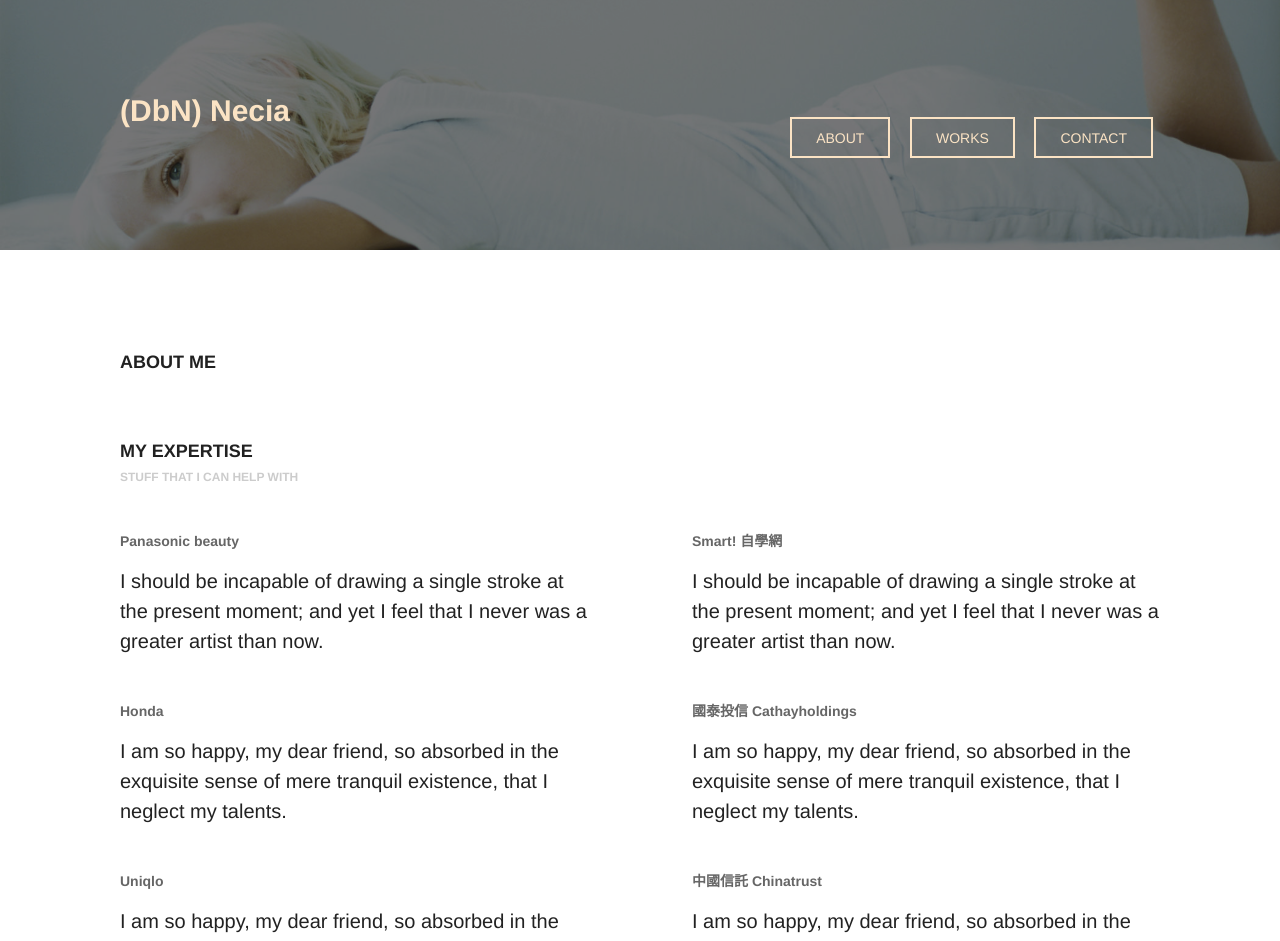
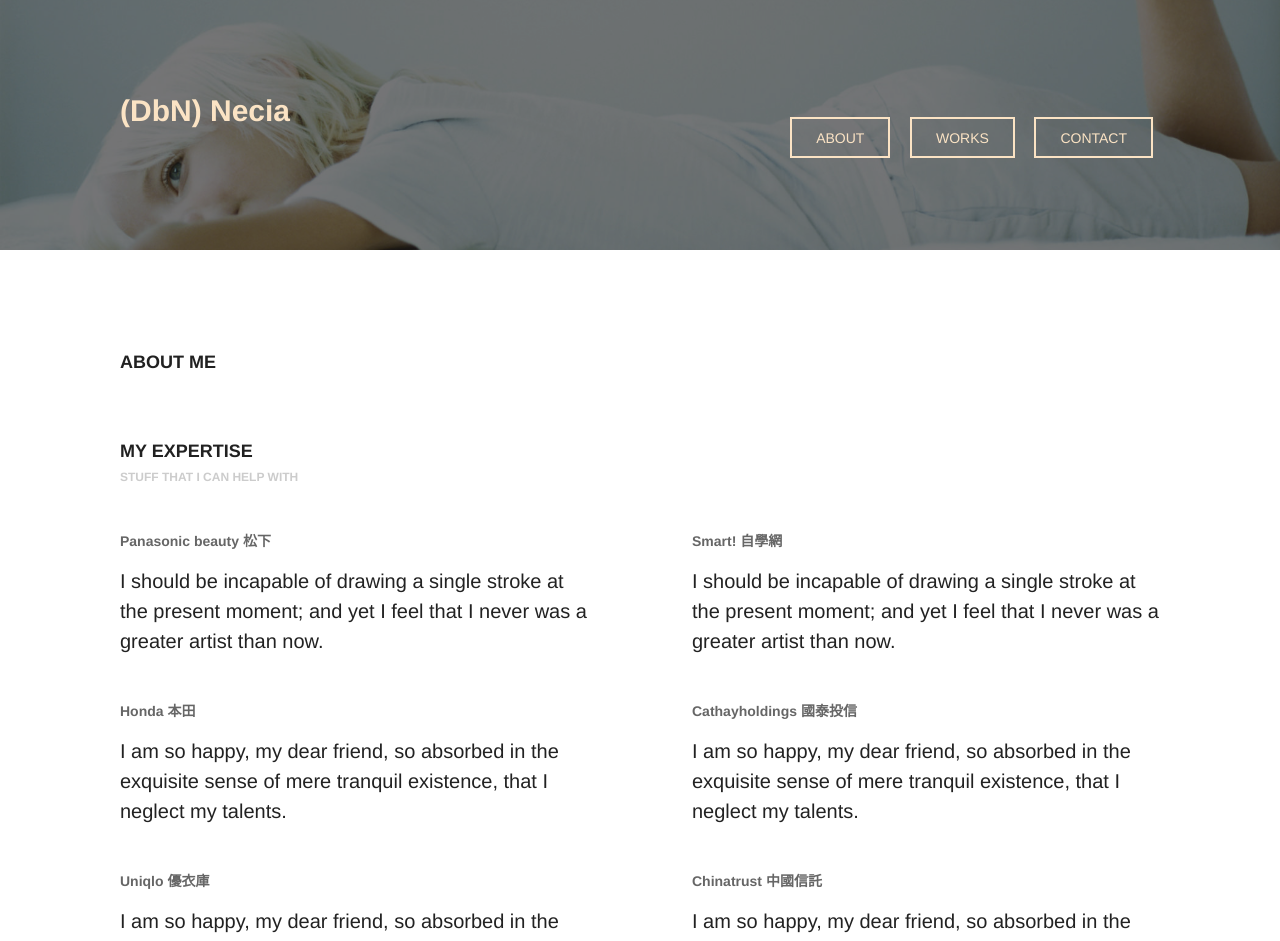
Before and after one commit to Necia/necia.github.io, a Jekyll site: the page built from about/index.html, in a window 1280 px wide. Shown: the top 941 px of the page. Built offline with Jekyll 4.4.1, drawn with Linux system fonts in a browser that asks for light colours; some web fonts are replaced.

Commit message:
brand name

```diff
--- a/about/index.html
+++ b/about/index.html
@@ -29,13 +29,13 @@ overview: true
 
             <div class="one-half first">
 
-                <h4>Panasonic beauty</h4>
+                <h4>Panasonic beauty 松下</h4>
                 <p>I should be incapable of drawing a single stroke at the present moment; and yet I feel that I never was a greater artist than now.</p>
 
-                <h4>Honda</h4>
+                <h4>Honda 本田</h4>
                 <p>I am so happy, my dear friend, so absorbed in the exquisite sense of mere tranquil existence, that I neglect my talents.</p>
 
-                <h4>Uniqlo</h4>
+                <h4>Uniqlo 優衣庫</h4>
                 <p>I am so happy, my dear friend, so absorbed in the exquisite sense of mere tranquil existence, that I neglect my talents.</p>
 
             </div>
@@ -45,10 +45,10 @@ overview: true
                 <h4>Smart! 自學網</h4>
                 <p>I should be incapable of drawing a single stroke at the present moment; and yet I feel that I never was a greater artist than now.</p>
 
-                <h4>國泰投信 Cathayholdings</h4>
+                <h4>Cathayholdings 國泰投信</h4>
                 <p>I am so happy, my dear friend, so absorbed in the exquisite sense of mere tranquil existence, that I neglect my talents.</p>
 
-                <h4>中國信託 Chinatrust</h4>
+                <h4>Chinatrust 中國信託</h4>
                 <p>I am so happy, my dear friend, so absorbed in the exquisite sense of mere tranquil existence, that I neglect my talents.</p>
 
             </div>
```
